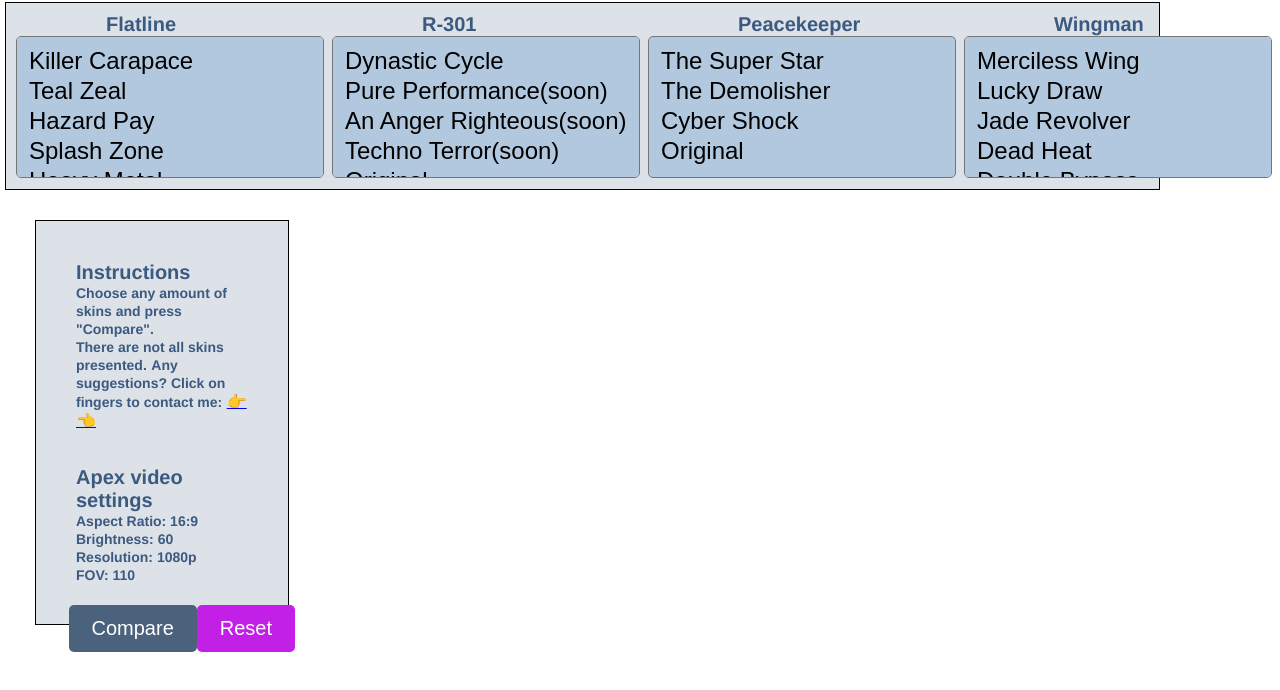
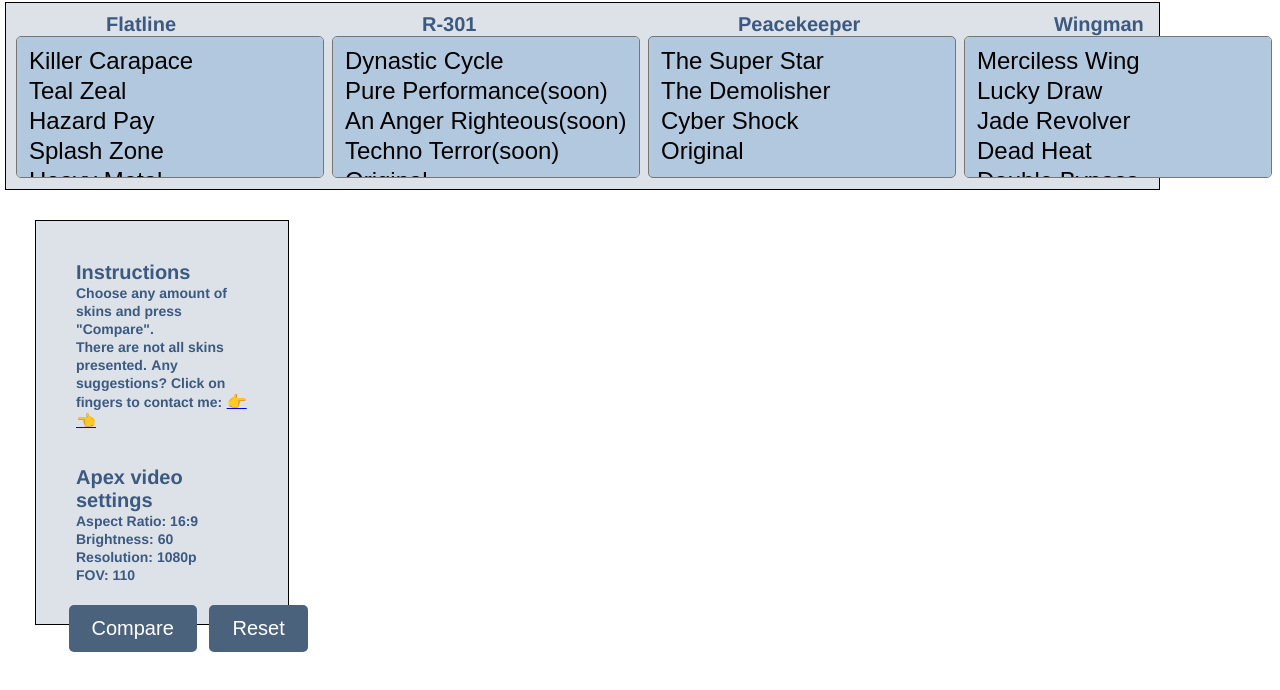
Before and after one commit to TemporaryNameB/skin_comparasion, a plain HTML site: page index.html in a window 1280 px wide. Shown: the part 100-790 px from the top of the page. Drawn offline with Linux system fonts and the light colour scheme.

Commit message:
edited style.css
edited: reset button style

```diff
--- a/style.css
+++ b/style.css
@@ -7,6 +7,7 @@ body {
 :root {
   --color-text: #3c5980;
 }
+
 
 /*                  ----- лого -----                          */
 .logo {
@@ -37,6 +38,7 @@ body {
     text-decoration: none;
 }
 
+
 /*                  ----- донаты -----                          */
 .donate {
     z-index: 100; /* задает слой, на котором будет располагаться изображение */
@@ -62,6 +64,7 @@ body {
 .donate a {
     color: #ffffff;
 }
+
 
 /*                  ----- инструкции -----                          */
 #instructions {
@@ -119,20 +122,20 @@ body {
     position: relative;
     float: left;
     top: -20px;
-    left: 5%; /* 160px 8.5%  */
+    left: 6%; /* 160px 8.5%  */
     border-radius: 5px; /* добавляем округлость */
     border: none; /* убирает границы, добавляет минимализм */
-  background-color: #c220e6; /* цвет бекграунда самой кнопки */
+    background-color: #4b627d; /* цвет бекграунда самой кнопки */
     color: #fff; /* белый цвет текста */
     font-size: 20px; /* размер текста */
     padding: 12px 23px;
     cursor: pointer; /* курсор указатель при наведении */
 }
 #reset-button:hover {
-  background-color: #9c0e6f;
+    background-color: #4b617c;
 }
 #reset-button:active {
-  background-color: #9e30c9;
+    background-color: #4172a7;
 }
 
 /*      Добавляем линию сверху для виджетов     */
@@ -214,6 +217,8 @@ body {
 #forMobile{
   display: none;
 }
+
+
 
 /* Media query for Mobile phone */
 /* -> There is no support for mobile */
```
Lines whose indentation alone changed are shown as unchanged.
